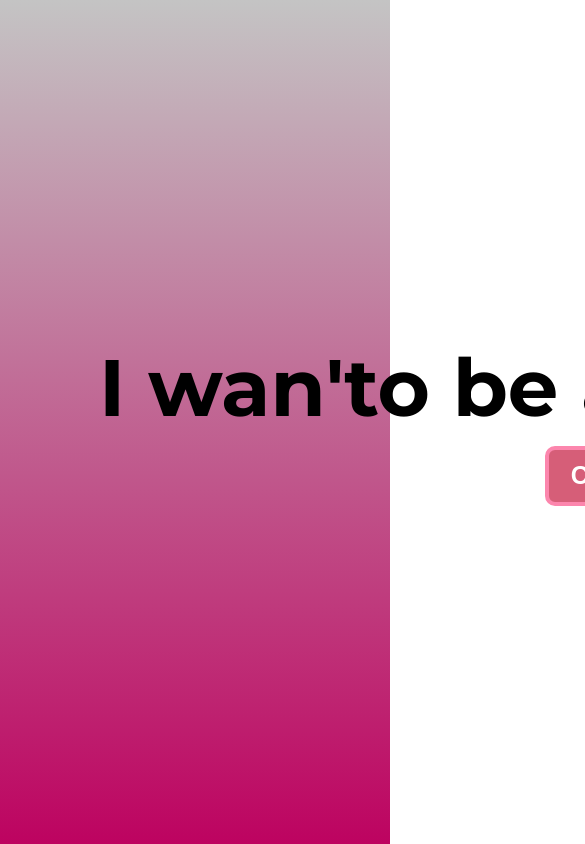
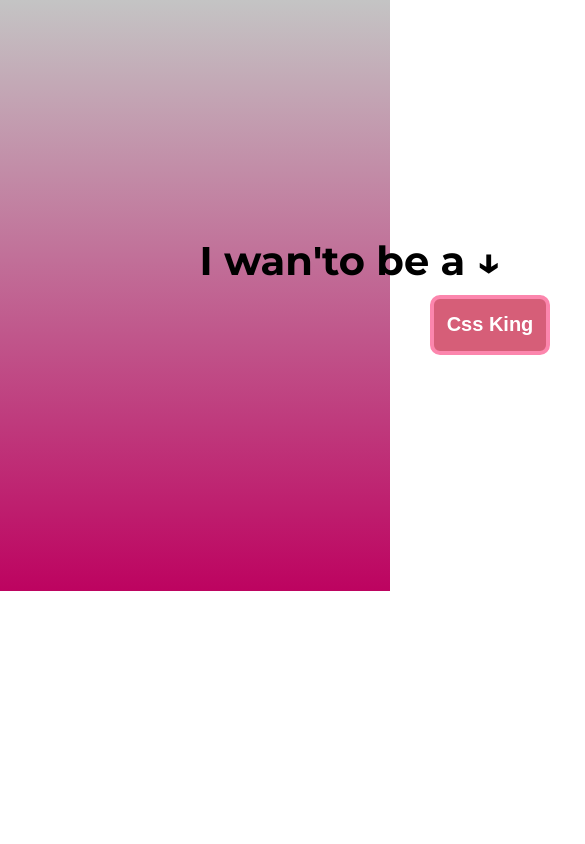
Before and after one commit to HenriqueGanz/CssKing, a plain HTML site: page index.html in a window 390 px wide. Shown: the top 844 px of the page, 585 px wide, since content can reach past the window. Drawn offline with Linux system fonts and the light colour scheme.

Commit message:
MobileQuery

```diff
--- a/style.css
+++ b/style.css
@@ -99,3 +99,51 @@ span:hover{
         transform: scale(1);
     }
 }
+
+@media (max-width: 768px) {
+
+    body{
+        min-width: 70rem;
+        height: 100%;
+    }
+
+    main {
+        min-width: 70rem;
+        height: 70vh;
+    }
+
+    .container {
+        min-width: 70rem;
+        height: 100%;
+    }
+
+    .title {
+        font-size: 4rem;
+    }
+
+    .btn {
+        width: 12rem;
+        height: 6rem;
+        margin: 1rem 0 0 28rem;
+
+        font-weight: bold;
+        color: #FFFFFF;
+        font-size: 2rem;
+
+        border: 4px solid #fc86ad ;
+        border-radius: 1rem;
+        background: #d65e78;
+
+        transition: all .3s;
+
+        cursor: pointer;
+    }
+
+    .container p {
+        text-align: center;
+        font-size: 4rem;
+
+        margin: 70rem 12rem;
+    }
+
+}
```
